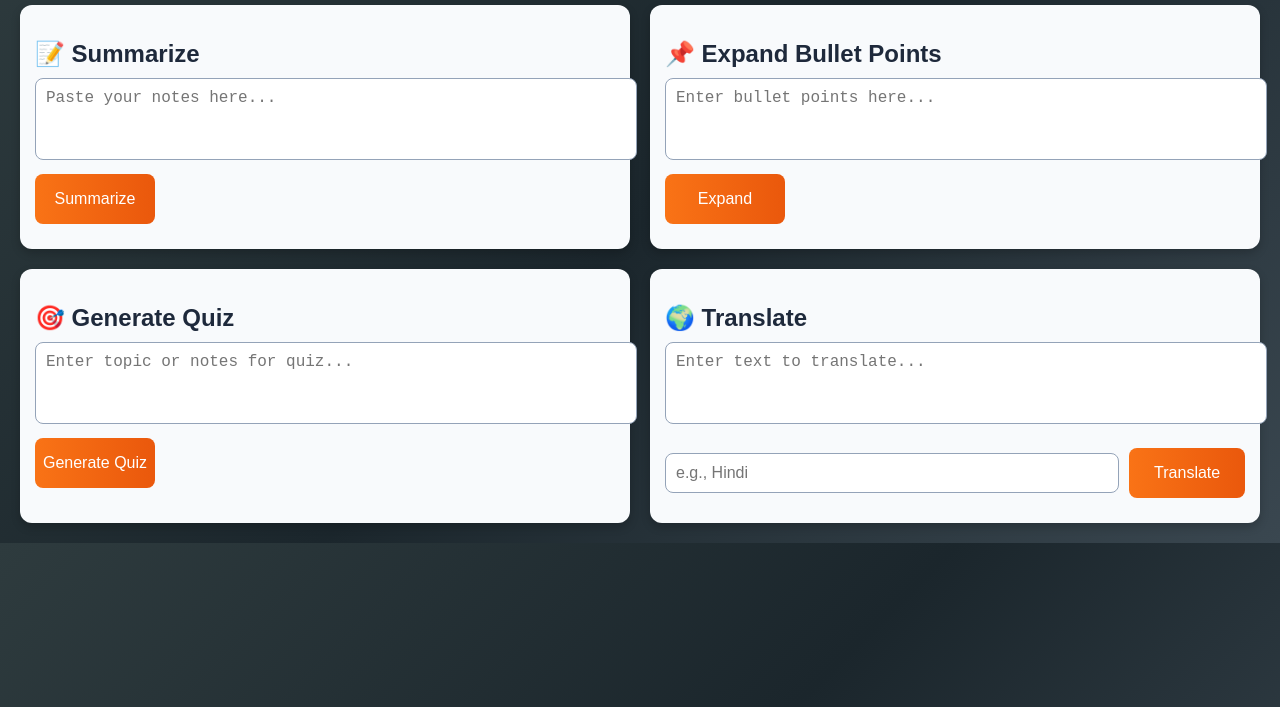
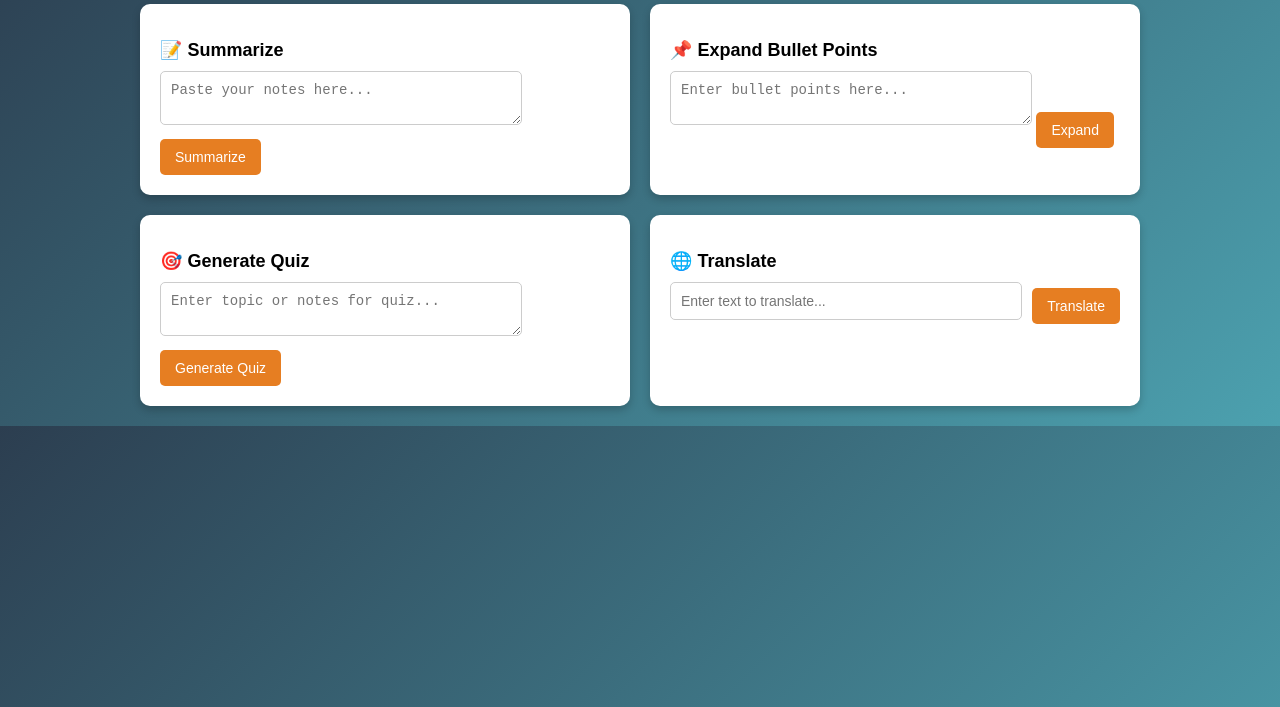
Before and after one commit to priya2339/Note-genius, a plain HTML site: page frontend/index.html in a window 1280 px wide. Shown: the part 93-800 px from the top of the page. Drawn offline with Linux system fonts and the light colour scheme.

Commit message:
Update index.html

```diff
--- a/frontend/index.html
+++ b/frontend/index.html
@@ -95,143 +95,106 @@
 </body>
 </html> -->
 
-
 <!DOCTYPE html>
-<html lang="en">
+<html>
 <head>
-  <meta charset="UTF-8" />
-  <meta name="viewport" content="width=device-width, initial-scale=1.0"/>
+  <meta charset="UTF-8">
   <title>AI Learning Assistant</title>
-
   <style>
     body {
       font-family: Arial, sans-serif;
-      background: linear-gradient(135deg, #2E3B3E, #1B262C, #3A4750);
+      background: linear-gradient(135deg, #2C3E50, #4CA1AF);
       margin: 0;
-      padding: 20px;
-      color: #E2E8F0;
+      padding: 0;
     }
 
     h1 {
       text-align: center;
-      margin-bottom: 20px;
+      color: white;
+      margin: 20px 0;
     }
 
-    .grid-container {
+    .container {
       display: grid;
-      grid-template-columns: repeat(2, 1fr); /* 2 columns */
+      grid-template-columns: repeat(2, 1fr);
       gap: 20px;
+      max-width: 1000px;
+      margin: auto;
+      padding: 20px;
     }
 
-    .tool-card {
-      background: #F8FAFC;
-      padding: 15px;
-      border-radius: 12px;
-      box-shadow: 0px 4px 10px rgba(0,0,0,0.2);
-      color: #1E293B;
-      transition: transform 0.3s ease, box-shadow 0.3s ease;
+    .card {
+      background: white;
+      padding: 20px;
+      border-radius: 10px;
+      box-shadow: 0 4px 8px rgba(0, 0, 0, 0.2);
     }
 
-    .tool-card:hover {
-      transform: translateY(-5px);
-      box-shadow: 0px 8px 16px rgba(0,0,0,0.3);
+    .card h2 {
+      margin-bottom: 10px;
+      font-size: 18px;
     }
 
-    .tool-card h2 {
+    textarea, input {
+      width: calc(100% - 110px);
+      padding: 10px;
       margin-bottom: 10px;
+      border-radius: 5px;
+      border: 1px solid #ccc;
+      font-size: 14px;
     }
 
-    textarea {
-      width: 100%;
-      height: 60px;
-      resize: none;
-      padding: 10px;
-      border: 1px solid #94A3B8;
-      border-radius: 8px;
-      font-size: 1rem;
-      margin-bottom: 10px;
-    }
-
-    input[type="text"] {
-      width: calc(100% - 130px);
-      padding: 10px;
-      border-radius: 8px;
-      border: 1px solid #94A3B8;
-      font-size: 1rem;
-      margin-right: 10px;
+    .input-group {
+      display: flex;
+      align-items: center;
+      gap: 10px;
     }
 
     button {
-      width: 120px;
-      background: linear-gradient(90deg, #F97316, #EA580C);
+      background: #E67E22;
       color: white;
+      padding: 10px 15px;
       border: none;
-      border-radius: 8px;
-      font-size: 1rem;
+      border-radius: 5px;
       cursor: pointer;
-      transition: all 0.3s ease;
-      height: 50px;
+      font-size: 14px;
     }
 
     button:hover {
-      background: linear-gradient(90deg, #EA580C, #F97316);
-      transform: scale(1.05);
-    }
-
-    .output {
-      margin-top: 10px;
-      font-size: 0.95rem;
-      color: #475569;
-    }
-
-    .flex-row {
-      display: flex;
-      align-items: center;
-      margin-top: 10px;
+      background: #D35400;
     }
   </style>
 </head>
 <body>
   <h1>AI Learning Assistant</h1>
-
-  <main class="grid-container">
-    <!-- Summarize -->
-    <section class="tool-card">
+  <div class="container">
+    <div class="card">
       <h2>📝 Summarize</h2>
       <textarea placeholder="Paste your notes here..."></textarea>
       <button onclick="summarize()">Summarize</button>
-      <div class="output" id="summary-output"></div>
-    </section>
+    </div>
 
-    <!-- Expand -->
-    <section class="tool-card">
+    <div class="card">
       <h2>📌 Expand Bullet Points</h2>
       <textarea placeholder="Enter bullet points here..."></textarea>
-      <button onclick="expandBullets()">Expand</button>
-      <div class="output" id="expand-output"></div>
-    </section>
+      <button onclick="expand()">Expand</button>
+    </div>
 
-    <!-- Quiz -->
-    <section class="tool-card">
+    <div class="card">
       <h2>🎯 Generate Quiz</h2>
       <textarea placeholder="Enter topic or notes for quiz..."></textarea>
       <button onclick="generateQuiz()">Generate Quiz</button>
-      <div class="output" id="quiz-output"></div>
-    </section>
+    </div>
 
-    <!-- Translate -->
-    <section class="tool-card">
-      <h2>🌍 Translate</h2>
-      <textarea placeholder="Enter text to translate..."></textarea>
-      <div class="flex-row">
-        <input type="text" placeholder="e.g., Hindi" />
+    <div class="card">
+      <h2>🌐 Translate</h2>
+      <div class="input-group">
+        <input type="text" placeholder="Enter text to translate...">
         <button onclick="translateText()">Translate</button>
       </div>
-      <div class="output" id="translate-output"></div>
-    </section>
-  </main>
+    </div>
+  </div>
 
-  <!-- External Script -->
   <script src="script.js"></script>
 </body>
 </html>
```
